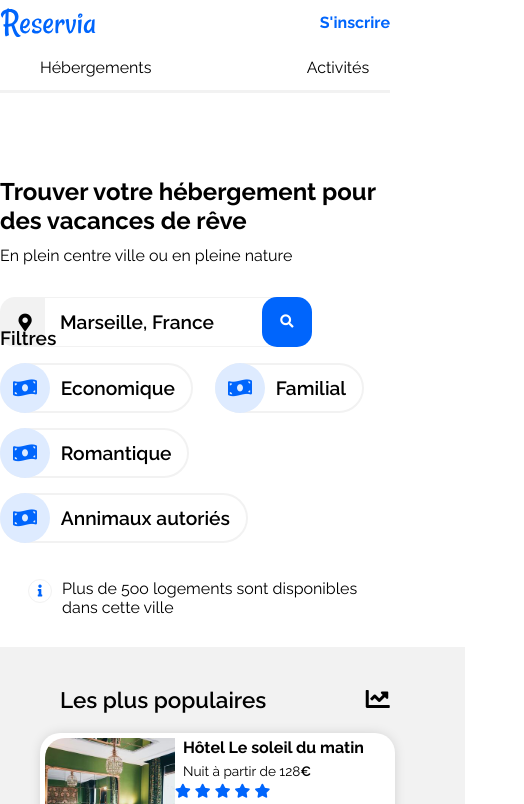
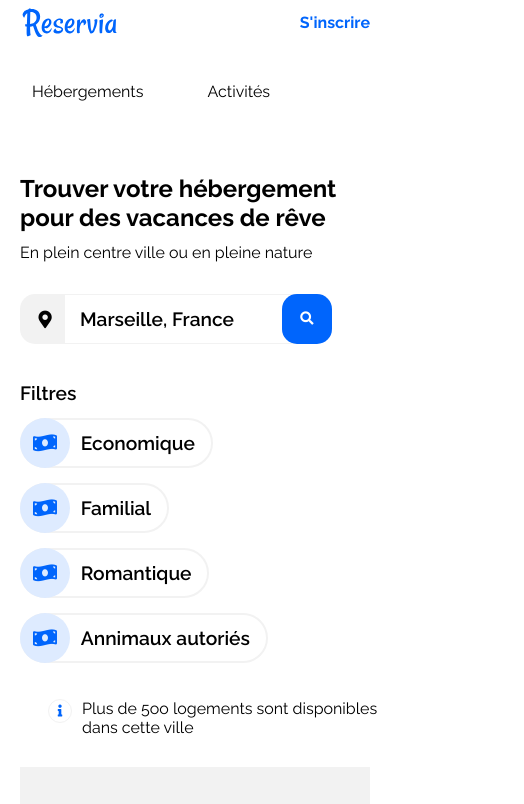
Before and after one commit to Hilali34/HilaliAbdelali_02_21012021, a plain HTML site: page index.html in a window 390 px wide. Shown: the top 804 px of the page, 524 px wide, since content can reach past the window. Drawn offline with Linux system fonts and the light colour scheme.

Commit message:
finalisation menu desktop

```diff
--- a/index.html
+++ b/index.html
@@ -2,6 +2,7 @@
 <html lang="fr">
   <head>
     <meta charset="utf-8" />
+    <meta name="viewport" content="width=device-width, initial-scale=1">
     <link href="styles.css" rel="stylesheet" />
     <link rel="preconnect" href="https://fonts.gstatic.com" />
     <link
@@ -29,8 +30,8 @@
       </nav>
       <a href="#" id="sign-on">S'inscrire</a>
     </header>
-    <div id="line-nav"></div>
 
+  <div id="wrapper">
     <section id="research">
       <div>
         <h1>Trouver votre hébergement pour des vacances de rêve</h1>
@@ -369,7 +370,7 @@
         </div>
       </div>
     </section>
-
+</div>
     <footer id="mainFooter">
       <div id="about">
         <ul>
--- a/styles.css
+++ b/styles.css
@@ -9,7 +9,10 @@ body {
   width: 100%;
   margin: 0;
 }
-
+#wrapper{
+  padding-left: 1.25rem;
+  padding-right: 1.25rem;
+}
 header {
   display: grid;
   height: 5.625rem;
@@ -25,15 +28,15 @@ h1 {
 }
 h2 {
   width: 100%;
-  margin-bottom: 1.25rem;
+  padding-bottom: 1.25rem;
   font-size: 1.4rem;
   font-weight: 600;
   font-family: "raleway", sans-serif;
 }
 h3 {
   font-size: 1rem;
-  margin-bottom: 0.3rem;
-  margin-left: 0.5rem;
+  padding-bottom: 0.3rem;
+  padding-left: 0.5rem;
 }
 h4 {
   font-size: 1.1rem;
@@ -42,7 +45,7 @@ h4 {
   margin-top: 0.7rem;
 }
 ul {
-  list-style: none;
+  list-style-type: none;
 }
 a {
   text-decoration: none;
@@ -57,31 +60,33 @@ header nav {
 }
 
 header img {
-  max-width: 6.25rem;
-  max-height: 2.8rem;
+  width: 6.25rem;
+  height: 2.8rem;
+  padding-left: 1.25rem;
 }
 header ul {
   display: flex;
-}
-nav li{
-  padding-right: 4.0625rem;
+
 }
 
 #sign-on {
   color: #0065fc;
   font-weight: bolder;
   align-self: center;
+  padding-right: 1.25rem;
+  padding-left: 2rem;
 }
 
 nav ul a:hover {
   color: #0065fc;
   border-top: solid 0.125rem #0065fc;
-  padding-top: 2.1563rem;
 }
-#line-nav{
-  height: 3px;
-  background-color:#f2f2f2;
-  display: none;
+nav ul a {
+  display: flex;
+  height: 5.625rem;
+  align-items: center;
+  border-top: solid 0.125rem transparent;
+  padding:0 2rem;
 }
 /************************** rechearch&filtre **********************/
 
@@ -153,7 +158,7 @@ form {
 }
 #filtre-title {
   width: 3.125rem;
-  margin-right: 2rem;
+  padding-right: 2rem;
   line-height: 3.125rem;
   margin-bottom: 0;
   font-size: 1.2rem;
@@ -461,10 +466,7 @@ footer ul {
 
 @media screen and (max-width: 640px) {
   h1 {
-    margin-top: 4rem;
-  }
-  h2 {
-    margin-left: 20px;
+    padding-top: 4rem;
   }
 
   header {
@@ -479,14 +481,6 @@ footer ul {
     grid-row-start: 2;
     grid-column: span 2;
     align-self: center;
-  }
-  nav #li-element1 a{
-    padding-left: 2.5rem;
-    padding-right:2.825rem;
-  }
-  nav #li-element2 a{
-    padding-right: 5.625rem;
-    padding-left: 2.8125rem;
   }
 
   #sign-on{
@@ -516,16 +510,17 @@ footer ul {
     display: inline-block;
   }
   #filtre {
-    margin-top: 5rem;
+    padding-top: 5rem;
   }
   #filtre-title {
-    margin-left: 0;
+    padding-top: 10px;
+    padding-bottom: 0;
   }
   #info-result {
     width: 23.125rem;
   }
   #popular {
-    padding: 2.5rem;
+    padding: 2.5rem 0;
     height: auto;
     background-color: #f2f2f2;
     justify-content: center;
```
